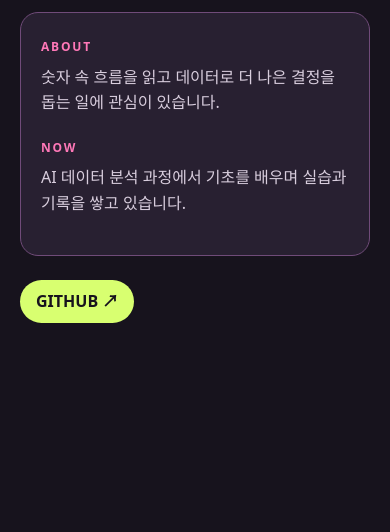
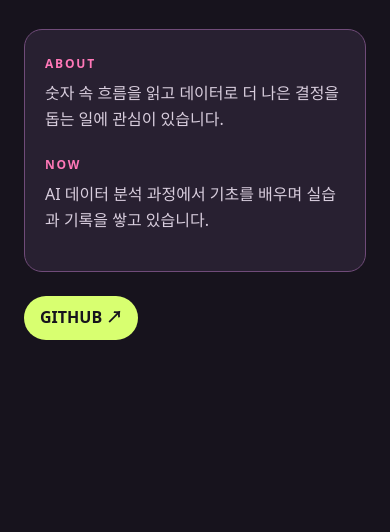
Before and after one commit to eunjoyhere/261113_empty, a plain HTML site: page index.html in a window 390 px wide. Shown: the part 312-844 px from the top of the page. Drawn offline with Linux system fonts and the light colour scheme.

Commit message:
Finalize compact mobile profile design

```diff
--- a/index.html
+++ b/index.html
@@ -1 +1 @@
-<!doctype html><html lang="ko"><meta charset="utf-8"><meta name="viewport" content="width=device-width,initial-scale=1"><title>Eunjoy | Data</title><style>*{box-sizing:border-box}body{margin:0;background:#17131d;color:#f7efff;font:16px/1.6 system-ui}main{max-width:700px;margin:auto;padding:10vh 24px}.tag{color:#d8b8ff;font-size:.75rem;letter-spacing:.16em}h1{font-size:clamp(2.8rem,10vw,5rem);line-height:1.05}em{color:#ff4fa3;font-style:normal}.intro,.card p{color:#d8cddd}.card{margin-top:32px;padding:20px;border:1px solid #704b79;border-radius:18px;background:#282031}b{color:#ff78b8;font-size:.75rem;letter-spacing:.15em}.card p{margin:6px 0 18px}a{display:inline-block;margin-top:24px;padding:9px 16px;border-radius:30px;background:#d8ff70;color:#17131d;text-decoration:none;font-weight:700}@media(max-width:480px){main{padding:8vh 20px}}</style><main><div class="tag">EUNJOY / DATA LEARNER ✳</div><h1>숫자에<br><em>새로운 시선</em>을.</h1><p class="intro">회계 경험에 통계와 데이터 분석을 더해가는 Eunjoy입니다.</p><section class="card"><b>ABOUT</b><p>숫자 속 흐름을 읽고 데이터로 더 나은 결정을 돕는 일에 관심이 있습니다.</p><b>NOW</b><p>AI 데이터 분석 과정에서 기초를 배우며 실습과 기록을 쌓고 있습니다.</p></section><a href="https://github.com/eunjoyhere">GITHUB ↗</a></main></html>
+<!doctype html><html lang="ko"><meta charset="utf-8"><meta name="viewport" content="width=device-width,initial-scale=1"><title>Eunjoy | Data</title><style>*{box-sizing:border-box}body{margin:0;background:#17131d;color:#f7efff;font:16px/1.6 system-ui}main{max-width:700px;margin:auto;padding:10vh 24px}.tag,b{color:#d8b8ff;letter-spacing:.15em;font-size:.75rem}h1{font-size:clamp(2.8rem,10vw,5rem);line-height:1.05}em{color:#ff4fa3;font-style:normal}.intro,.card p{color:#d8cddd}.card{margin-top:32px;padding:20px;border:1px solid #704b79;border-radius:18px;background:#282031}.card b{color:#ff78b8}.card p{margin:6px 0 18px}a{display:inline-block;margin-top:24px;padding:9px 16px;border-radius:30px;background:#d8ff70;color:#17131d;text-decoration:none;font-weight:700}</style><main><div class="tag">EUNJOY / DATA LEARNER ✳</div><h1>숫자에<br><em>새로운 시선</em>을.</h1><p class="intro">회계 경험에 통계와 데이터 분석을 더해가는 Eunjoy입니다.</p><section class="card"><b>ABOUT</b><p>숫자 속 흐름을 읽고 데이터로 더 나은 결정을 돕는 일에 관심이 있습니다.</p><b>NOW</b><p>AI 데이터 분석 과정에서 기초를 배우며 실습과 기록을 쌓고 있습니다.</p></section><a href="https://github.com/eunjoyhere">GITHUB ↗</a></main></html>
```
